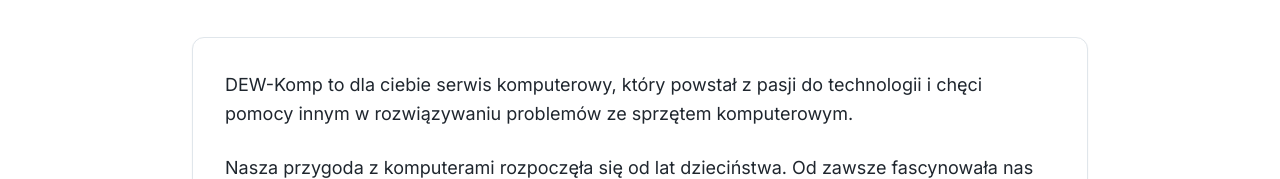
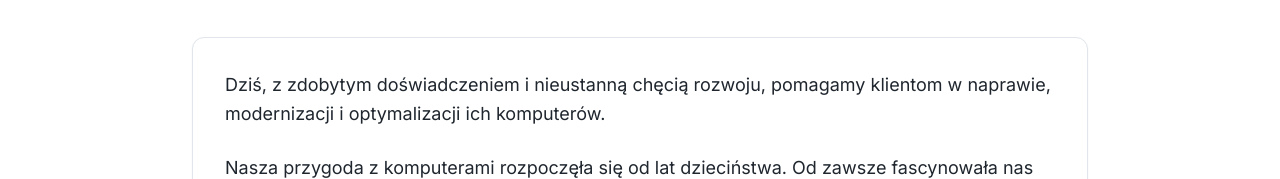
Before and after one commit to dogermyt-commits/dew-komp-fixes, a React (Vite) app: page /about in a window 1280 px wide. Shown: the part 255-434 px from the top of the page. Built offline with nearby package versions, Linux system fonts and the light colour scheme; the HTML template or start-up script is replaced by a standard one.

Commit message:
Visual edit in Lovable
Edited UI in Lovable

```diff
--- a/src/pages/About.tsx
+++ b/src/pages/About.tsx
@@ -10,7 +10,7 @@ const About = () => {
           </p>
 
           <Card className="p-8 mb-12 shadow-medium border-border">
-            <p className="text-lg leading-relaxed mb-6">DEW-Komp to dla ciebie serwis komputerowy, który powstał z pasji do technologii i chęci pomocy innym w rozwiązywaniu problemów ze sprzętem komputerowym.</p>
+            <p className="text-lg leading-relaxed mb-6">Dziś, z zdobytym doświadczeniem i nieustanną chęcią rozwoju, pomagamy klientom w naprawie, modernizacji i optymalizacji ich komputerów.</p>
             <p className="text-lg leading-relaxed mb-6">Nasza przygoda z komputerami rozpoczęła się od lat dzieciństwa. Od zawsze fascynowała nas elektronika i możliwości, jakie daje nam technologia. Z czasem hobby przekształciło się w zawód, a my mogliśmy połączyć pasję.</p>
             <p className="text-lg leading-relaxed">Dziś, z zdobytym doświadczeniem i nieustanną chęcią rozwoju, pomagamy klientom w naprawie, modernizacji i optymalizacji ich komputerów. Każde zlecenie traktujemy indywidualnie, dbając o najwyższą jakość usług i zadowolenie klienta.
 
```
